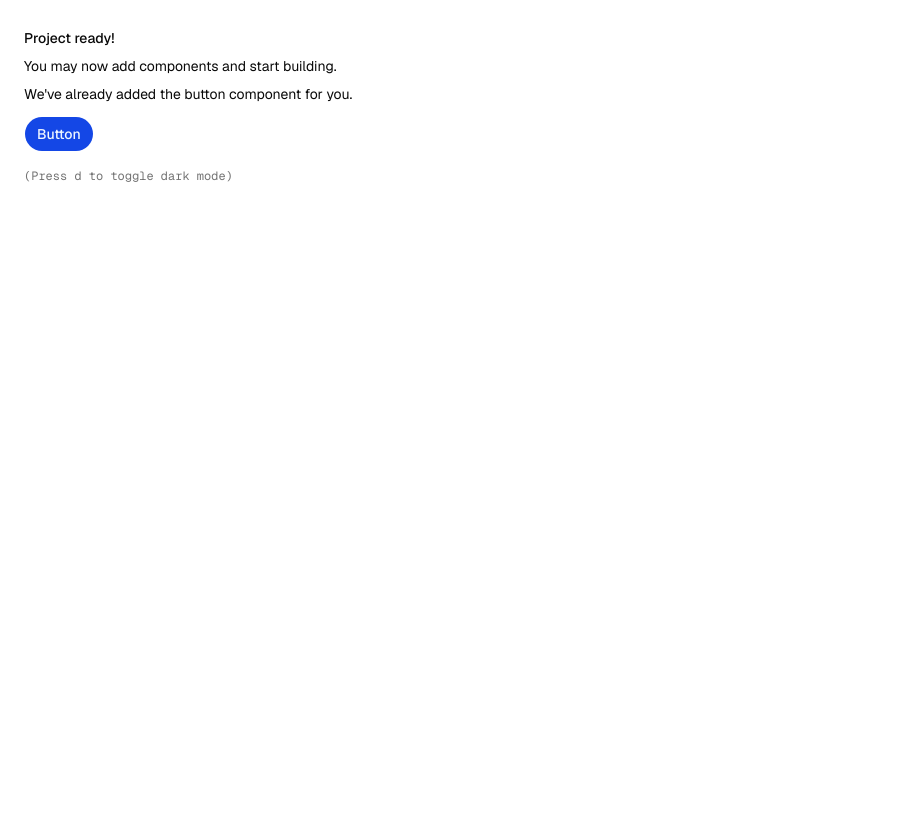
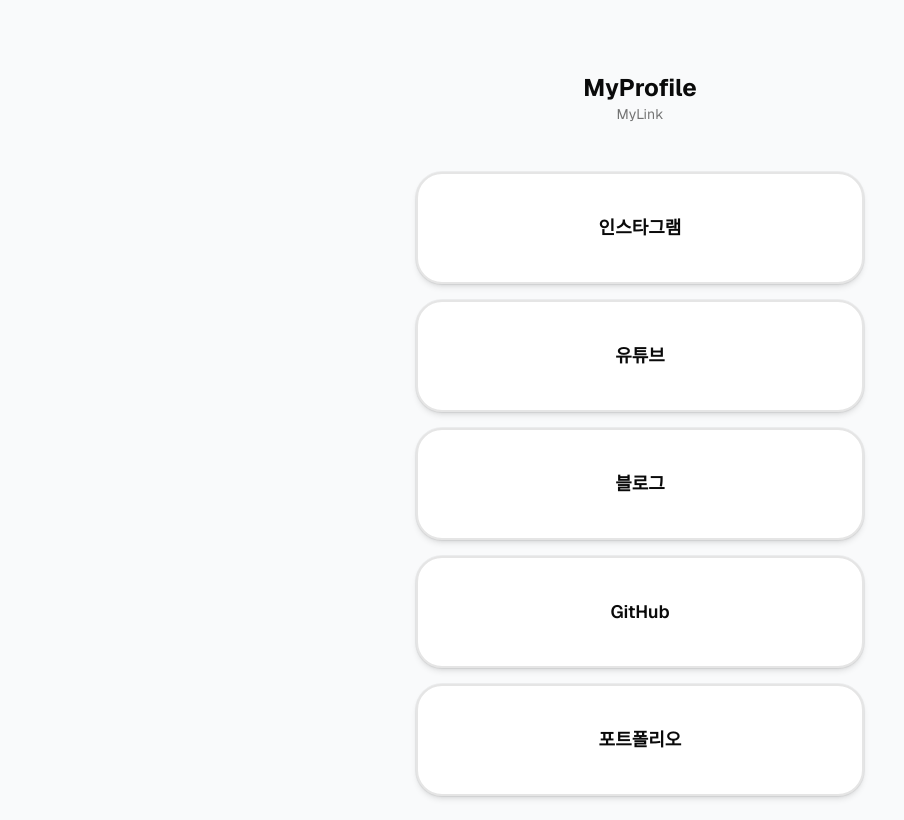
Before and after one commit to HamYiHyeon/my-link, a Next.js app: page / in a window 1280 px wide. Shown: the whole page, without its empty margins (0-904 px from the left). Built offline with nearby package versions, Linux system fonts and the light colour scheme.

Commit message:
feat: implement link tree profile page with reusable card components and dummy data

```diff
--- a/app/page.tsx
+++ b/app/page.tsx
@@ -1,18 +1,31 @@
-import { Button } from "@/components/ui/button"
+import { DUMMY_LINKS } from "@/data/links"
+import { Card, CardContent } from "@/components/ui/card"
+import Link from "next/link"
 
 export default function Page() {
   return (
-    <div className="flex min-h-svh p-6">
-      <div className="flex max-w-md min-w-0 flex-col gap-4 text-sm leading-loose">
-        <div>
-          <h1 className="font-medium">Project ready!</h1>
-          <p>You may now add components and start building.</p>
-          <p>We&apos;ve already added the button component for you.</p>
-          <Button className="mt-2">Button</Button>
+    <div className="flex min-h-svh justify-center bg-gray-50 p-6 dark:bg-gray-900">
+      <div className="mt-12 flex w-full max-w-md flex-col gap-4">
+        <div className="mb-8 text-center">
+          <h1 className="text-2xl font-bold">MyProfile</h1>
+          <p className="text-sm text-muted-foreground">MyLink</p>
         </div>
-        <div className="font-mono text-xs text-muted-foreground">
-          (Press <kbd>d</kbd> to toggle dark mode)
-        </div>
+
+        {DUMMY_LINKS.map((link) => (
+          <Link
+            href={link.url}
+            key={link.id}
+            target="_blank"
+            rel="noopener noreferrer"
+            className="w-full"
+          >
+            <Card className="cursor-pointer border-2 transition-all duration-200 hover:scale-[1.02] hover:shadow-md">
+              <CardContent className="flex items-center justify-center p-4">
+                <span className="text-lg font-semibold">{link.title}</span>
+              </CardContent>
+            </Card>
+          </Link>
+        ))}
       </div>
     </div>
   )
--- /dev/null
+++ b/components/ui/card.tsx
@@ -0,0 +1,100 @@
+import * as React from "react"
+
+import { cn } from "@/lib/utils"
+
+function Card({
+  className,
+  size = "default",
+  ...props
+}: React.ComponentProps<"div"> & { size?: "default" | "sm" }) {
+  return (
+    <div
+      data-slot="card"
+      data-size={size}
+      className={cn(
+        "group/card flex flex-col gap-6 overflow-hidden rounded-4xl bg-card py-6 text-sm text-card-foreground shadow-md ring-1 ring-foreground/5 has-[>img:first-child]:pt-0 data-[size=sm]:gap-4 data-[size=sm]:py-4 dark:ring-foreground/10 *:[img:first-child]:rounded-t-4xl *:[img:last-child]:rounded-b-4xl",
+        className
+      )}
+      {...props}
+    />
+  )
+}
+
+function CardHeader({ className, ...props }: React.ComponentProps<"div">) {
+  return (
+    <div
+      data-slot="card-header"
+      className={cn(
+        "group/card-header @container/card-header grid auto-rows-min items-start gap-1.5 rounded-t-4xl px-6 group-data-[size=sm]/card:px-4 has-data-[slot=card-action]:grid-cols-[1fr_auto] has-data-[slot=card-description]:grid-rows-[auto_auto] [.border-b]:pb-6 group-data-[size=sm]/card:[.border-b]:pb-4",
+        className
+      )}
+      {...props}
+    />
+  )
+}
+
+function CardTitle({ className, ...props }: React.ComponentProps<"div">) {
+  return (
+    <div
+      data-slot="card-title"
+      className={cn("font-heading text-base font-medium", className)}
+      {...props}
+    />
+  )
+}
+
+function CardDescription({ className, ...props }: React.ComponentProps<"div">) {
+  return (
+    <div
+      data-slot="card-description"
+      className={cn("text-sm text-muted-foreground", className)}
+      {...props}
+    />
+  )
+}
+
+function CardAction({ className, ...props }: React.ComponentProps<"div">) {
+  return (
+    <div
+      data-slot="card-action"
+      className={cn(
+        "col-start-2 row-span-2 row-start-1 self-start justify-self-end",
+        className
+      )}
+      {...props}
+    />
+  )
+}
+
+function CardContent({ className, ...props }: React.ComponentProps<"div">) {
+  return (
+    <div
+      data-slot="card-content"
+      className={cn("px-6 group-data-[size=sm]/card:px-4", className)}
+      {...props}
+    />
+  )
+}
+
+function CardFooter({ className, ...props }: React.ComponentProps<"div">) {
+  return (
+    <div
+      data-slot="card-footer"
+      className={cn(
+        "flex items-center rounded-b-4xl px-6 group-data-[size=sm]/card:px-4 [.border-t]:pt-6 group-data-[size=sm]/card:[.border-t]:pt-4",
+        className
+      )}
+      {...props}
+    />
+  )
+}
+
+export {
+  Card,
+  CardHeader,
+  CardFooter,
+  CardTitle,
+  CardAction,
+  CardDescription,
+  CardContent,
+}
--- /dev/null
+++ b/data/links.ts
@@ -0,0 +1,39 @@
+export interface LinkItem {
+  id: string;
+  title: string;
+  url: string;
+  icon?: string;
+}
+
+export const DUMMY_LINKS: LinkItem[] = [
+  {
+    id: "1",
+    title: "인스타그램",
+    url: "https://instagram.com/",
+    icon: "instagram",
+  },
+  {
+    id: "2",
+    title: "유튜브",
+    url: "https://youtube.com/",
+    icon: "youtube",
+  },
+  {
+    id: "3",
+    title: "블로그",
+    url: "https://velog.io/",
+    icon: "book",
+  },
+  {
+    id: "4",
+    title: "GitHub",
+    url: "https://github.com/",
+    icon: "github",
+  },
+  {
+    id: "5",
+    title: "포트폴리오",
+    url: "https://portfolio.com/",
+    icon: "user",
+  },
+];
```
